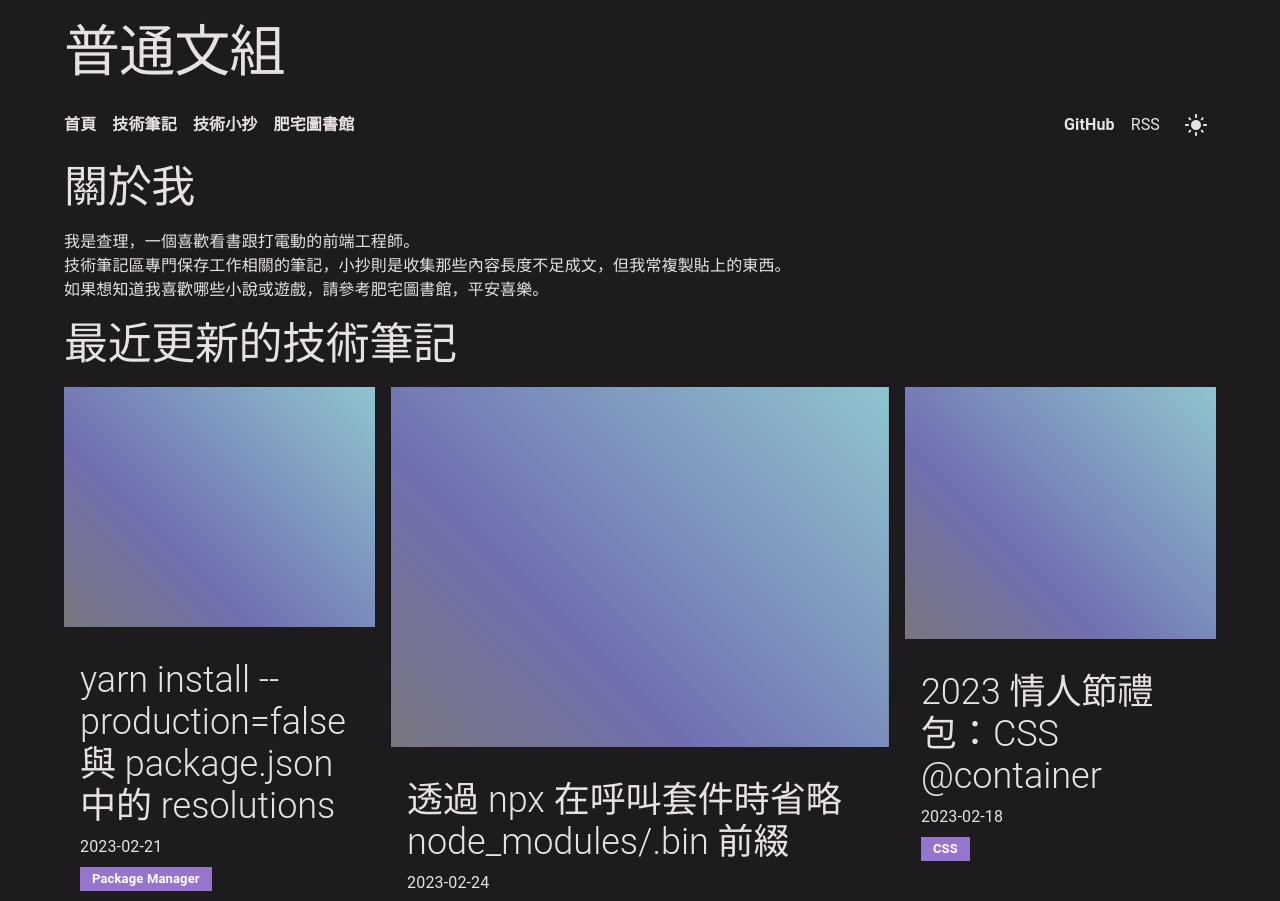
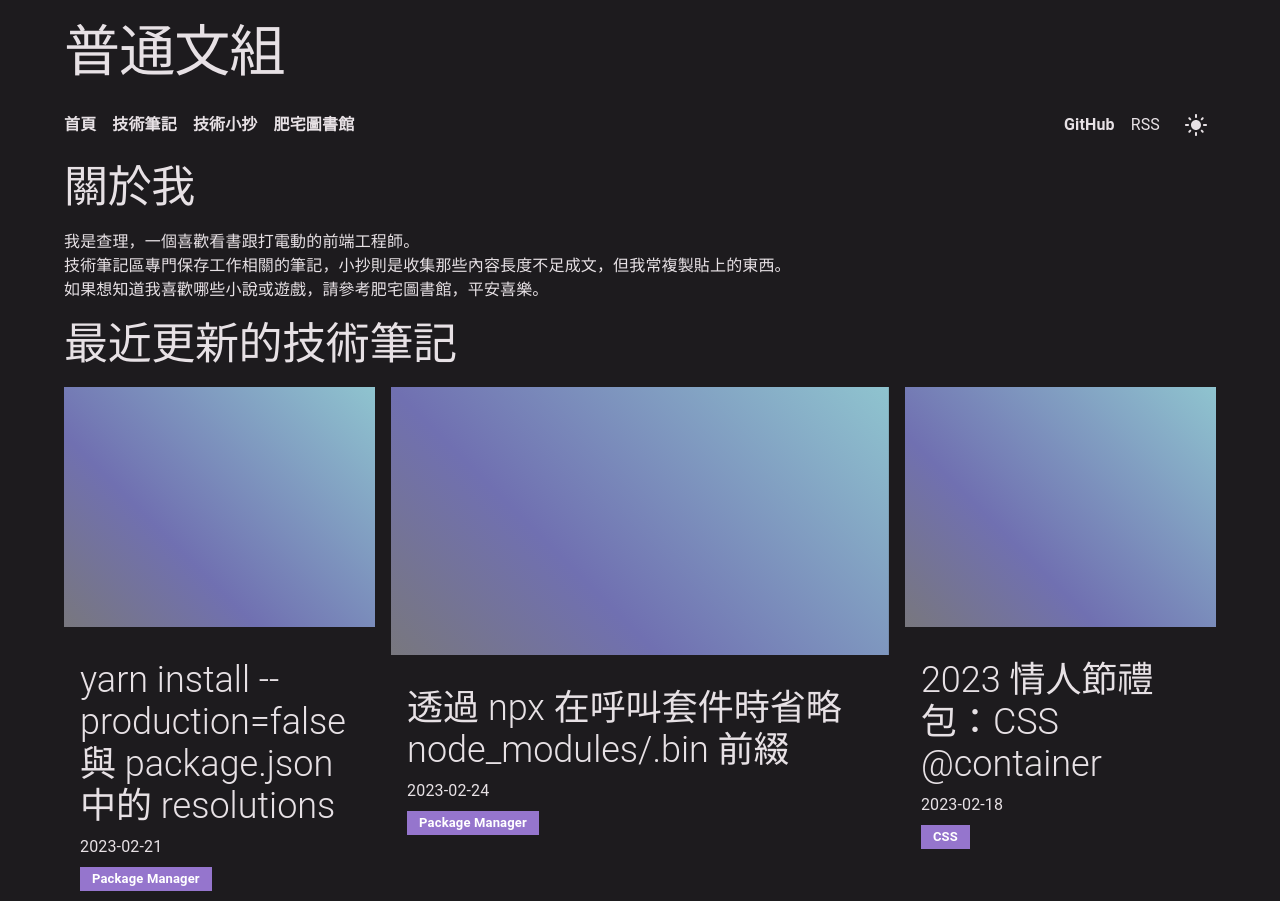
Before and after one commit to tzynwang/next-blog-v2, a Next.js app: page / in a window 1280 px wide. Shown: the top 901 px of the page. Built offline with nearby package versions, Linux system fonts and the light colour scheme.

Commit message:
[feat] Common/PostCard style

```diff
--- a/component/Common/PostCard/index.module.css
+++ b/component/Common/PostCard/index.module.css
@@ -15,7 +15,6 @@
 .post_image,
 .post_text {
   max-width: 100%;
-  flex: 1 1 50%;
   display: flex;
   flex-direction: column;
   padding: 16px;
@@ -24,7 +23,7 @@
 .post_image {
   width: 100%;
   min-height: var(--post-min-height);
-  max-height: var(--post-max-height);
+  flex: 1 1 25%;
   justify-content: center;
   background-position: center center;
   background-repeat: no-repeat;
@@ -32,13 +31,14 @@
 }
 
 .post_text {
+  flex: 1 1 75%;
   justify-content: flex-start;
 }
 
 @container (min-width: 720px) {
   .card {
     flex-direction: row;
-    gap: 0px;
+    gap: 16px;
   }
 
   .post_text {
@@ -54,4 +54,5 @@
   display: flex;
   align-items: center;
   gap: 16px;
+  margin-bottom: 1rem;
 }
```
